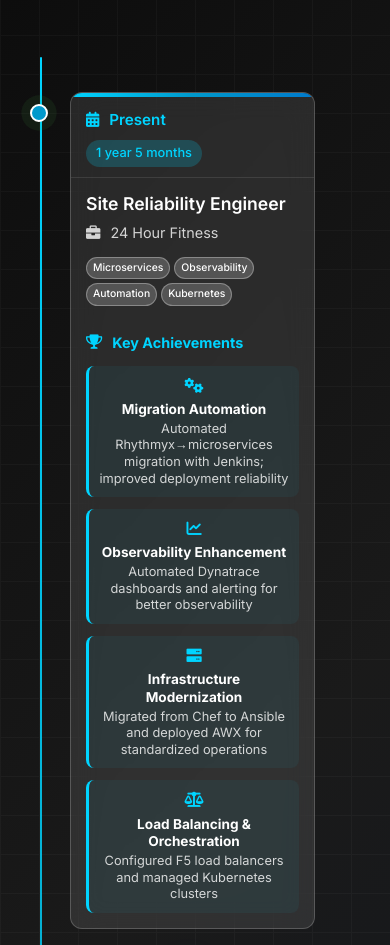
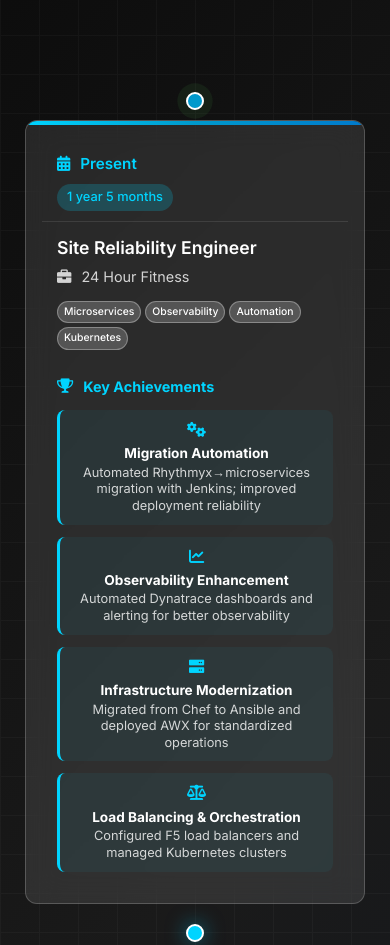
Before and after one commit to Nelly123Her/cv, a plain HTML site: page index.html in a window 390 px wide. Shown: the part 10949-11894 px from the top of the page. Drawn offline with Linux system fonts and the light colour scheme.

Commit message:
Media queries Fixed

```diff
--- a/styles.css
+++ b/styles.css
@@ -1989,23 +1989,49 @@ section {
     }
 
     .timeline::before {
-        left: 20px;
-        transform: none;
-        width: 2px;
+        display: none;
     }
 
     .timeline-item {
         width: 100%;
         left: 0;
-        padding-left: 50px;
+        padding-left: 0;
         padding-right: 10px;
         text-align: left;
         margin: 25px 0;
     }
 
+    /* Force stacked items and neutralize desktop split rules */
+    .timeline-item:nth-child(odd),
+    .timeline-item:nth-child(even) {
+        left: 0 !important;
+        padding-left: 0 !important;
+        padding-right: 0 !important;
+        width: 100% !important;
+    }
+
+    /* Override per-side marker positioning from desktop */
+    .timeline-item:nth-child(odd) .timeline-marker,
+    .timeline-item:nth-child(even) .timeline-marker {
+        position: relative !important;
+        left: auto !important;
+        right: auto !important;
+        top: 0 !important;
+        width: 100% !important;
+        margin: 0 auto 12px auto !important;
+        display: flex !important;
+        justify-content: center !important;
+    }
+
     .timeline-item .timeline-marker {
-        left: 10px;
-        top: 15px;
+        position: relative;
+        left: auto;
+        right: auto;
+        top: 0;
+        width: 100%;
+        margin: 0 auto 12px auto;
+        display: flex;
+        justify-content: center;
     }
 
     .timeline-dot {
@@ -2022,6 +2048,10 @@ section {
         border-radius: 12px;
         margin-bottom: 15px;
         margin-left: 5px;
+        width: 100%;
+        margin: 0;
+        padding: 16px;
+        box-sizing: border-box;
     }
 
     .timeline-header {
@@ -2059,6 +2089,7 @@ section {
     .role-tags {
         gap: 6px;
         margin-bottom: 20px;
+        flex-wrap: wrap;
     }
 
     .tag {
@@ -2076,6 +2107,8 @@ section {
     }
 
     .achievement-grid {
+        display: grid;
+        grid-template-columns: 1fr;
         gap: 12px;
     }
 
@@ -2371,18 +2404,46 @@ section {
     }
 
     .timeline::before {
-        left: 15px;
+        display: none;
     }
 
     .timeline-item {
-        padding-left: 40px;
+        padding-left: 0;
         padding-right: 8px;
         margin: 20px 0;
     }
 
+    /* Force stacked items and neutralize desktop split rules (XS) */
+    .timeline-item:nth-child(odd),
+    .timeline-item:nth-child(even) {
+        left: 0 !important;
+        padding-left: 0 !important;
+        padding-right: 0 !important;
+        width: 100% !important;
+    }
+
+    /* Override per-side marker positioning from desktop (XS) */
+    .timeline-item:nth-child(odd) .timeline-marker,
+    .timeline-item:nth-child(even) .timeline-marker {
+        position: relative !important;
+        left: auto !important;
+        right: auto !important;
+        top: 0 !important;
+        width: 100% !important;
+        margin: 0 auto 10px auto !important;
+        display: flex !important;
+        justify-content: center !important;
+    }
+
     .timeline-item .timeline-marker {
-        left: 5px;
-        top: 12px;
+        position: relative;
+        left: auto;
+        right: auto;
+        top: 0;
+        width: 100%;
+        margin: 0 auto 12px auto;
+        display: flex;
+        justify-content: center;
     }
 
     .timeline-dot {
@@ -2618,3 +2679,13 @@ section {
     opacity: 1;
     transform: translateY(0);
 }
+
+/* Accessibility: reduce motion for users who prefer it */
+@media (prefers-reduced-motion: reduce) {
+  * {
+    animation-duration: 0.001ms !important;
+    animation-iteration-count: 1 !important;
+    transition-duration: 0.001ms !important;
+    scroll-behavior: auto !important;
+  }
+}
```
